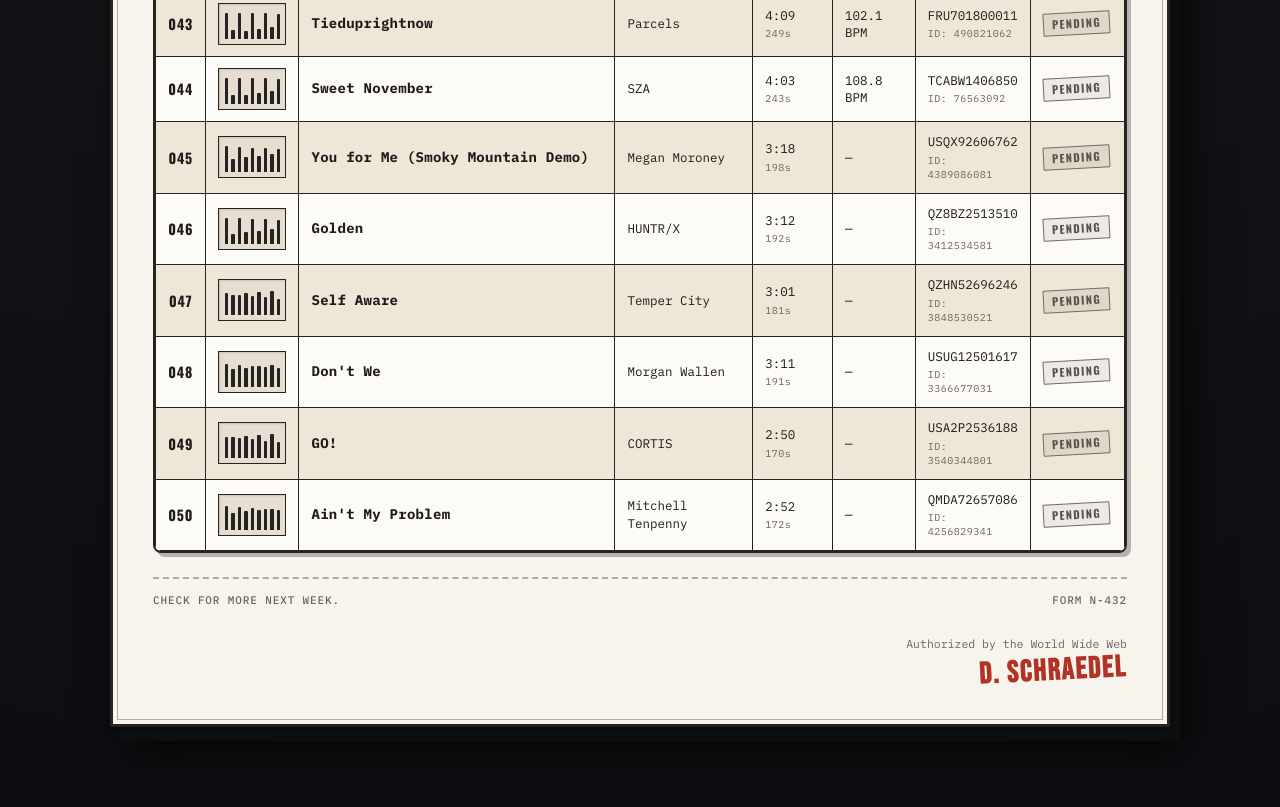
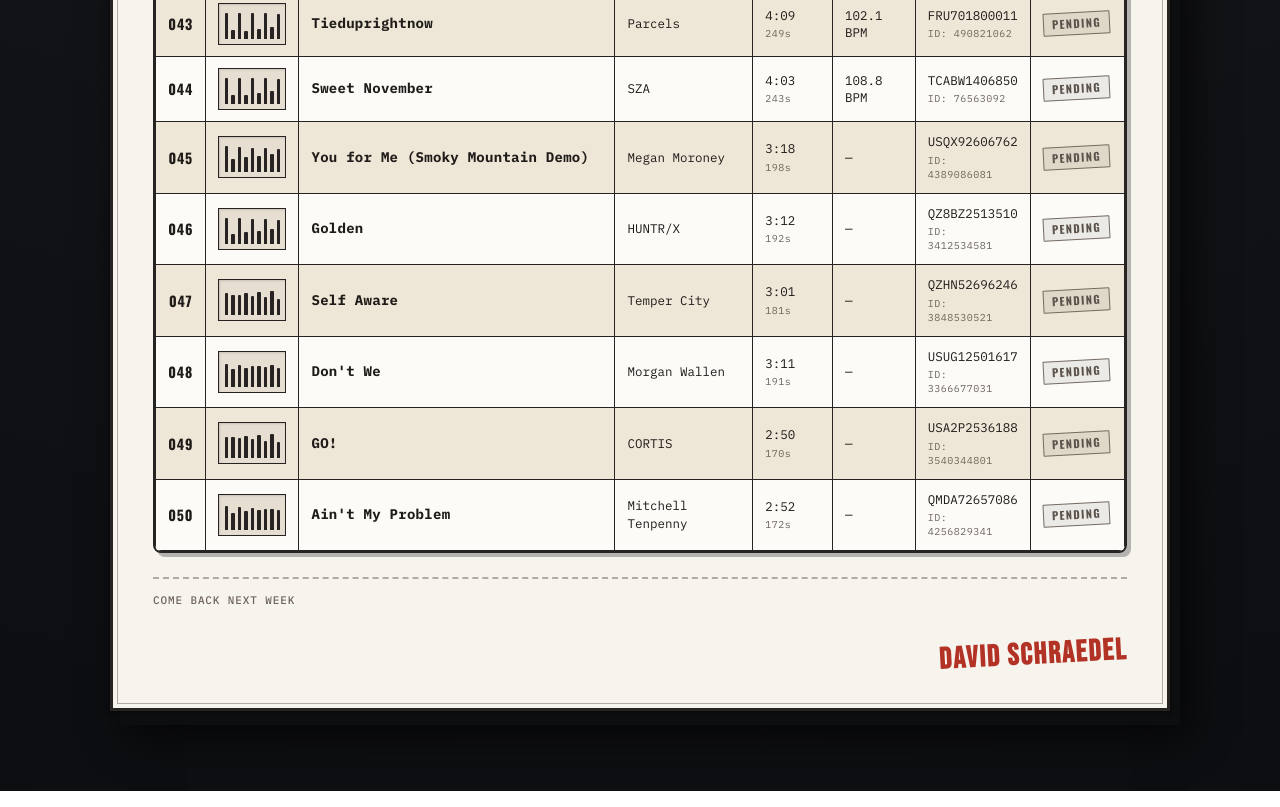
Before and after one commit to davidschraedel/chart-topping-music, a website: page index.html in a window 1280 px wide. Shown: the part 3390-4197 px from the top of the page. Drawn offline with nearby package versions, Linux system fonts and the light colour scheme.

Commit message:
clean up

```diff
--- a/index.html
+++ b/index.html
@@ -456,12 +456,10 @@
       </table>
     </div>
     <div class="footer">
-      <span>CHECK FOR MORE NEXT WEEK.</span>
-      <span>FORM N-432</span>
+      <span>COME BACK NEXT WEEK</span>
     </div>
     <div class="signature">
-      Authorized by the World Wide Web<br />
-      <strong>D. Schraedel</strong><br />
+      <strong>David Schraedel</strong><br />
     </div>
   </main>
   <script>
```
